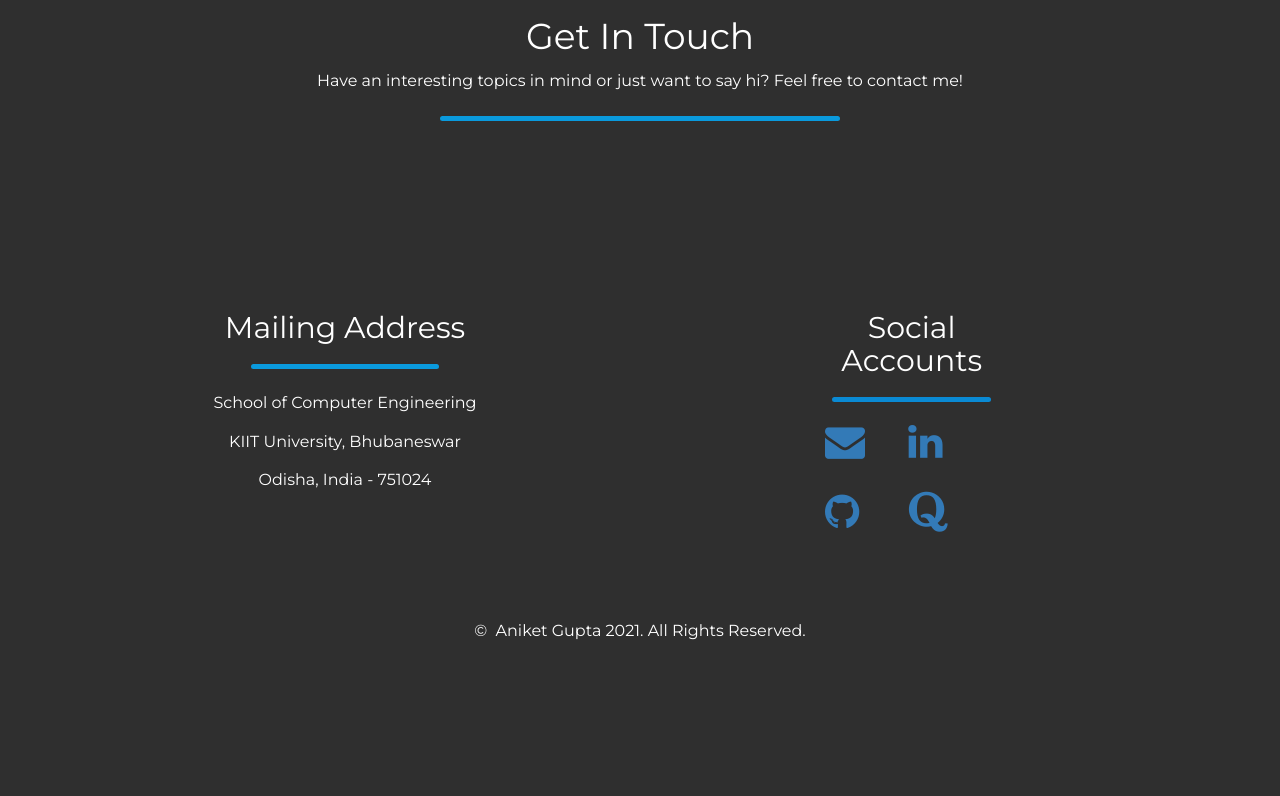
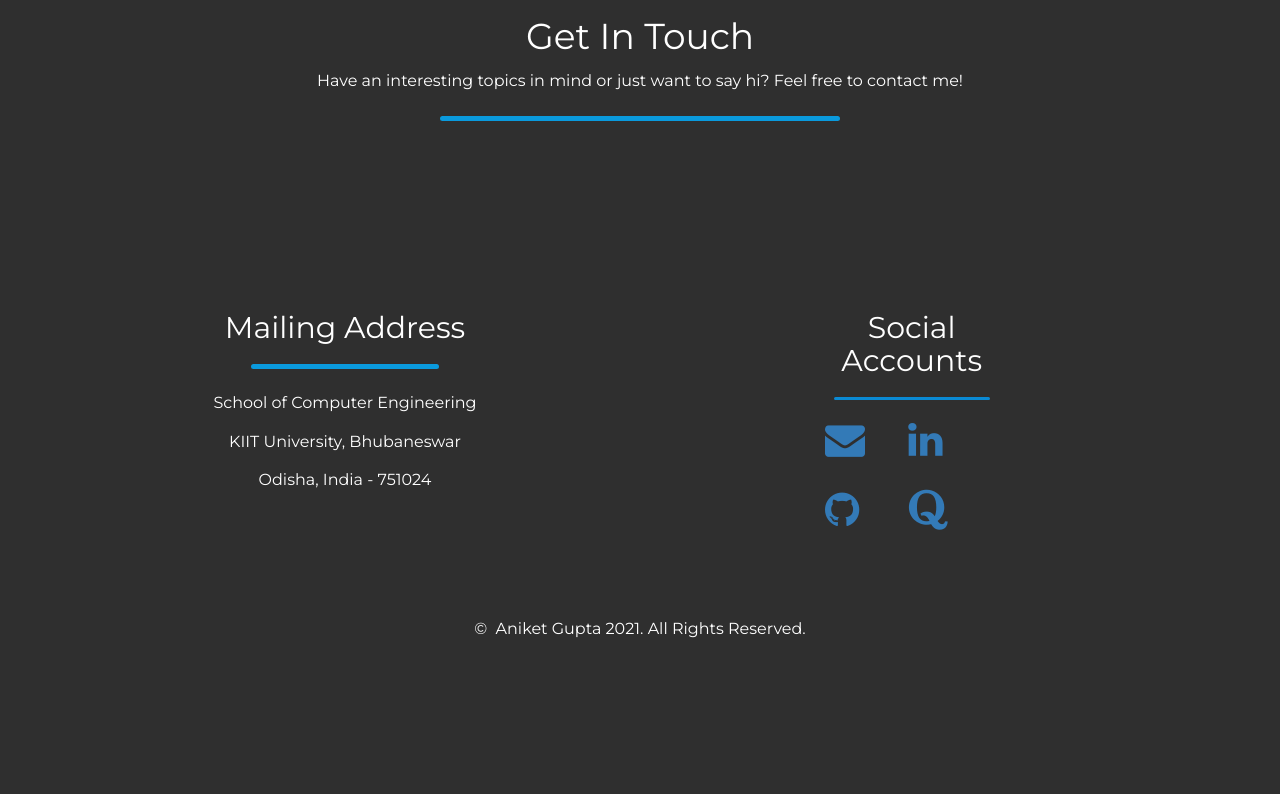
Before and after one commit to aniketg932/aniketg932.github.io, a plain HTML site: page index.html in a window 1280 px wide. Shown: the part 2135-2931 px from the top of the page. Drawn offline with nearby package versions, Linux system fonts and the light colour scheme.

Commit message:
Update buttn.css

```diff
--- a/buttn.css
+++ b/buttn.css
@@ -127,7 +127,7 @@ hr.rounded {
   }
 
 hr.rounded1 {
-    border-top: 5px solid rgb(10, 138, 212);
+    border-top: 3px solid rgb(10, 138, 212);
     border-radius: 5px;
-    width:92%;
+    width:90%;
 }
```
